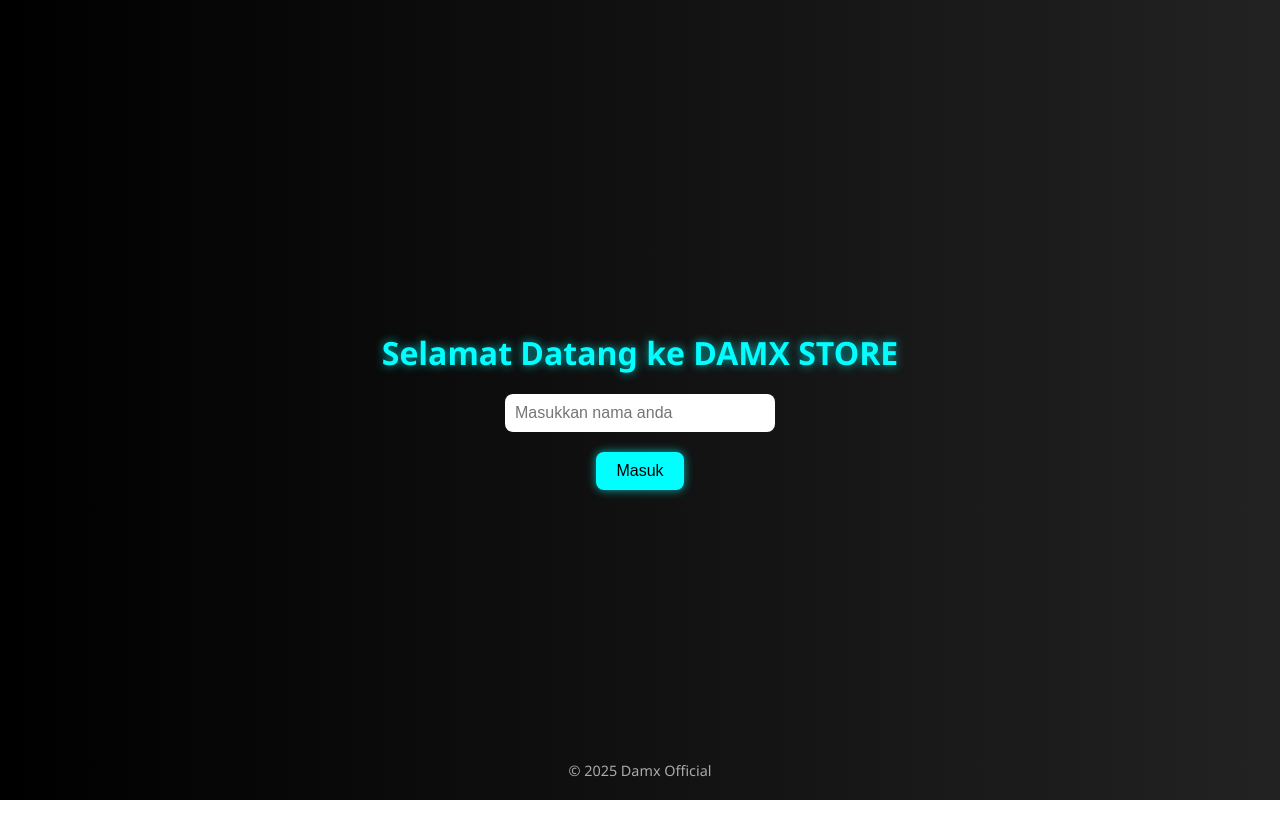
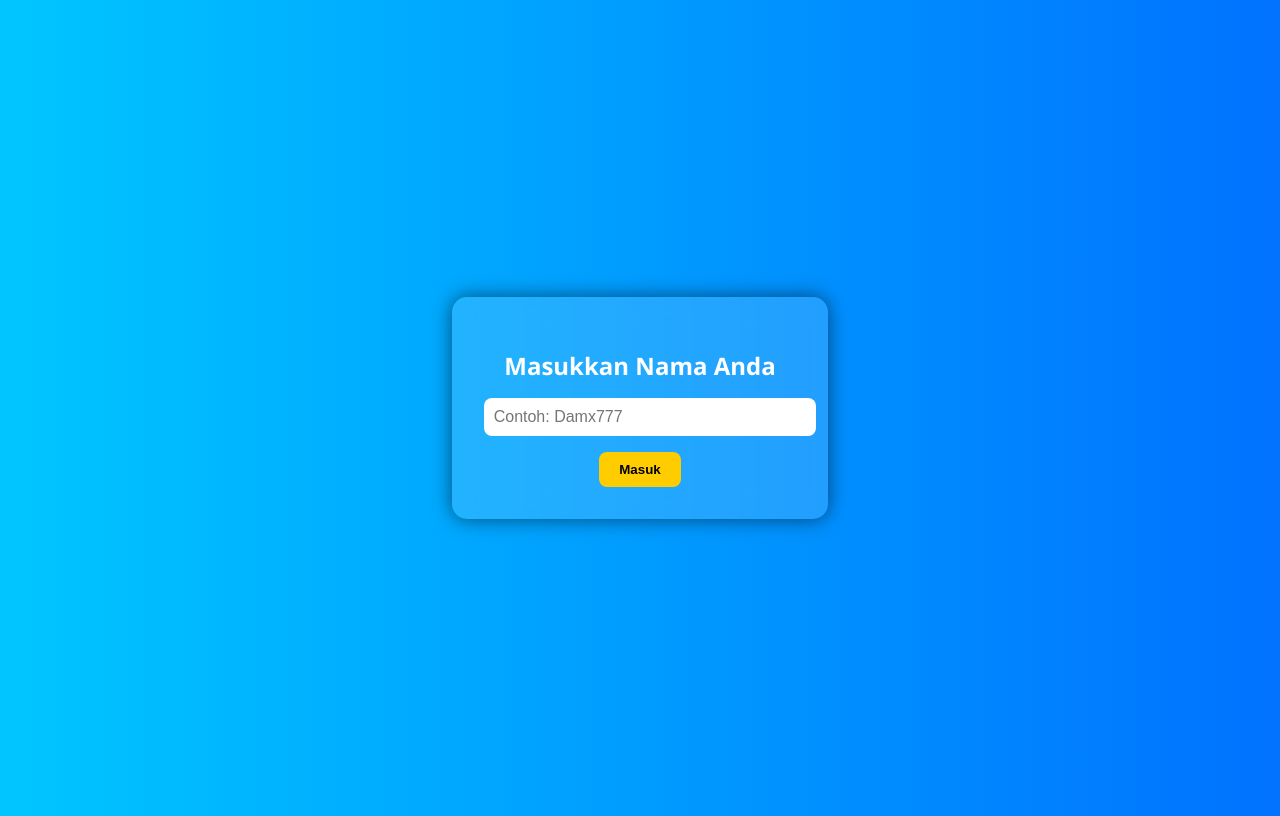
Before and after one commit to damx200/kisahdamxstore, a website: page public/login.html in a window 1280 px wide. Drawn offline with Linux system fonts and the light colour scheme.

Commit message:
login.html

```diff
--- a/public/login.html
+++ b/public/login.html
@@ -1,87 +1,79 @@
 <!DOCTYPE html>
 <html lang="id">
 <head>
-  <meta charset="UTF-8">
-  <meta name="viewport" content="width=device-width, initial-scale=1.0">
-  <title>Masuk DAMX STORE</title>
+  <meta charset="UTF-8" />
+  <meta name="viewport" content="width=device-width, initial-scale=1.0"/>
+  <title>Login Nama Pengguna</title>
   <style>
     body {
+      background: linear-gradient(to right, #00c6ff, #0072ff);
       font-family: 'Segoe UI', sans-serif;
-      background: linear-gradient(to right, #000000, #222222);
+      display: flex;
+      justify-content: center;
+      align-items: center;
+      height: 100vh;
       color: #fff;
-      display: flex;
-      flex-direction: column;
-      align-items: center;
-      justify-content: center;
-      height: 100vh;
-      margin: 0;
     }
 
-    h1 {
-      color: #00ffff;
-      margin-bottom: 20px;
-      text-shadow: 0 0 10px #00ffffaa;
+    .login-box {
+      background: #ffffff22;
+      backdrop-filter: blur(10px);
+      padding: 2rem;
+      border-radius: 15px;
+      box-shadow: 0 0 20px #00000088;
+      text-align: center;
     }
 
-    input {
+    h2 {
+      margin-bottom: 1rem;
+    }
+
+    input[type="text"] {
       padding: 10px;
-      font-size: 16px;
+      width: 100%;
       border: none;
       border-radius: 8px;
-      margin-bottom: 20px;
-      width: 250px;
+      margin-bottom: 1rem;
+      font-size: 1rem;
     }
 
     button {
+      background: #ffcc00;
+      color: #000;
       padding: 10px 20px;
-      font-size: 16px;
-      background-color: #00ffff;
-      color: #000;
       border: none;
       border-radius: 8px;
+      font-weight: bold;
       cursor: pointer;
-      box-shadow: 0 0 10px #00ffffaa;
+      transition: 0.3s;
     }
 
     button:hover {
-      background-color: #00dddd;
-    }
-
-    .footer {
-      position: absolute;
-      bottom: 20px;
-      font-size: 0.9rem;
-      color: #aaa;
+      background: #fff700;
     }
   </style>
 </head>
 <body>
-
-  <h1>Selamat Datang ke DAMX STORE</h1>
-  <input type="text" id="username" placeholder="Masukkan nama anda" />
-  <button onclick="masuk()">Masuk</button>
-
-  <div class="footer">© 2025 Damx Official</div>
+  <div class="login-box">
+    <h2>Masukkan Nama Anda</h2>
+    <input type="text" id="nama" placeholder="Contoh: Damx777" />
+    <button onclick="login()">Masuk</button>
+  </div>
 
   <script>
-    function masuk() {
-      const nama = document.getElementById('username').value.trim();
+    function login() {
+      const nama = document.getElementById("nama").value.trim();
       if (nama) {
-        // Simpan dalam localStorage
         localStorage.setItem("namaPengguna", nama);
 
-        // Ambil senarai lama, tambah nama baru
-        const senarai = JSON.parse(localStorage.getItem("senaraiNama")) || [];
-        senarai.push(nama);
-        localStorage.setItem("senaraiNama", JSON.stringify(senarai));
+        // Tambah ke senarai
+        let senarai = JSON.parse(localStorage.getItem("senaraiNama")) || [];
+        if (!senarai.includes(nama)) {
+          senarai.push(nama);
+          localStorage.setItem("senaraiNama", JSON.stringify(senarai));
+        }
 
-        // Redirect ke laman utama
+        // Redirect
         window.location.href = "index.html";
       } else {
-        alert("Sila masukkan nama dahulu.");
-      }
-    }
-  </script>
-
-</body>
-</html>
+        alert("Sila masukkan nama terlebih dahulu.");
```
